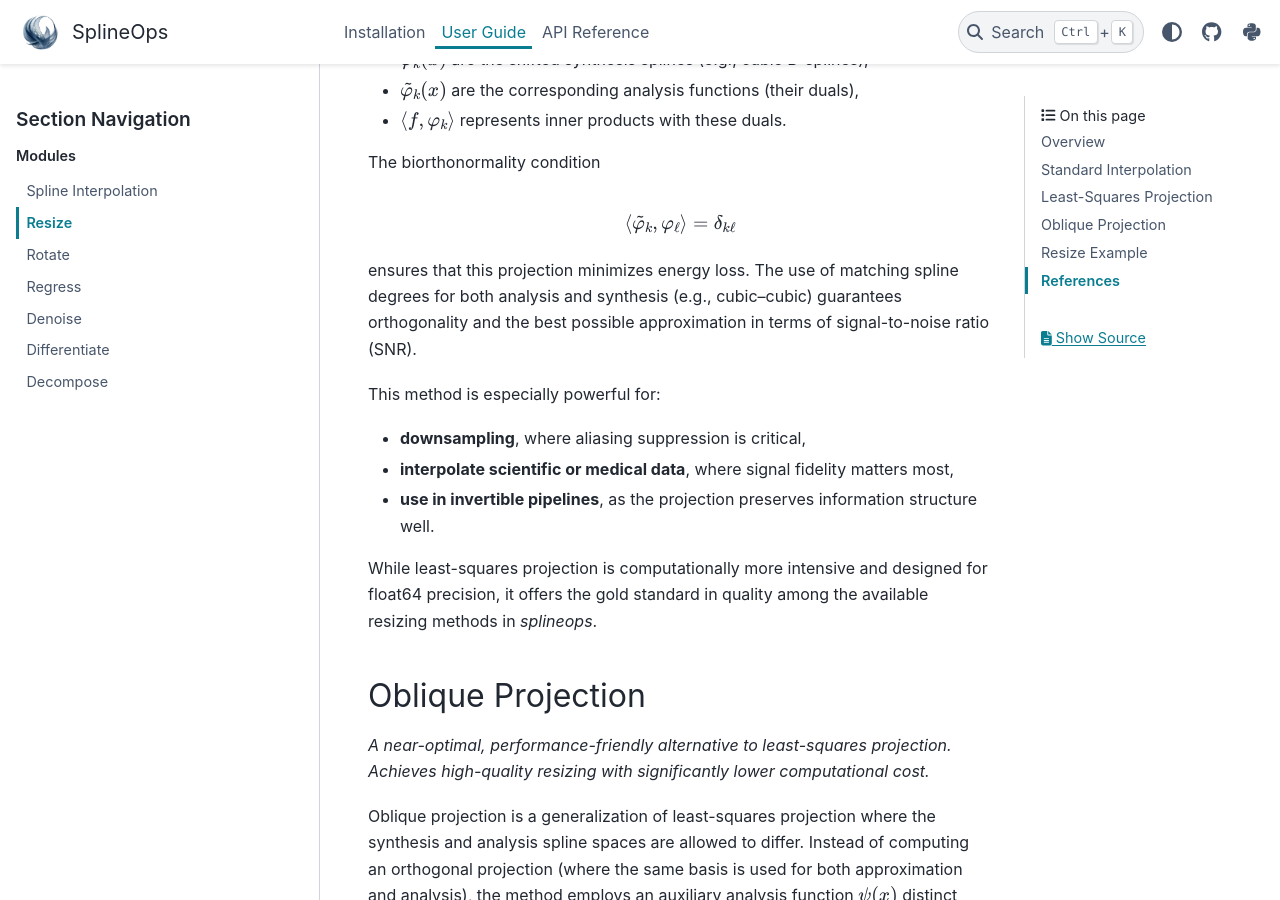
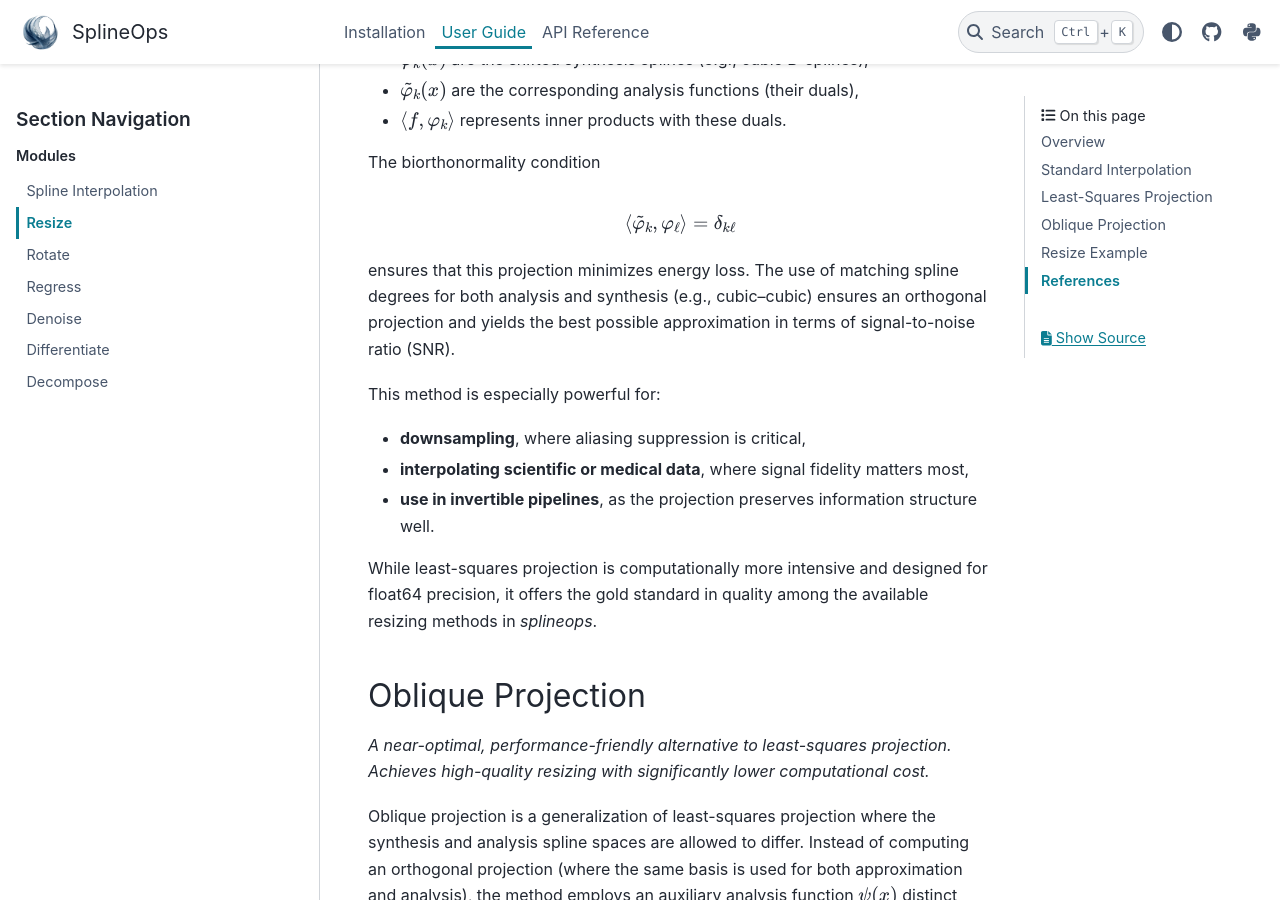
Before and after one commit to splineops/splineops, a Sphinx documentation site: the page built from docs/user-guide/02_resize.rst, in a window 1280 px wide and 900 px high, scrolled down 2384 px. Built offline with Sphinx 7.4.7 and the PyData theme 0.15.4, drawn with Linux system fonts in a browser that asks for light colours; pages that are not in the unit, such as notebooks, are missing from menus.

Commit message:
Update resize

```diff
--- a/docs/user-guide/02_resize.rst
+++ b/docs/user-guide/02_resize.rst
@@ -85,12 +85,12 @@ The biorthonormality condition
     \langle \tilde{\varphi}_k, \varphi_\ell \rangle = \delta_{k\ell}
 
 ensures that this projection minimizes energy loss. The use of matching spline degrees for both analysis and synthesis (e.g., cubic–cubic)
-guarantees orthogonality and the best possible approximation in terms of signal-to-noise ratio (SNR).
+ensures an orthogonal projection and yields the best possible approximation in terms of signal-to-noise ratio (SNR).
 
 This method is especially powerful for:
 
 - **downsampling**, where aliasing suppression is critical,
-- **interpolate scientific or medical data**, where signal fidelity matters most,
+- **interpolating scientific or medical data**, where signal fidelity matters most,
 - **use in invertible pipelines**, as the projection preserves information structure well.
 
 While least-squares projection is computationally more intensive and designed for float64 precision, it offers the gold standard in quality
```
